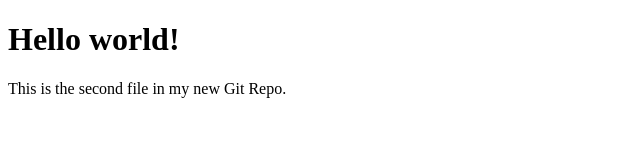
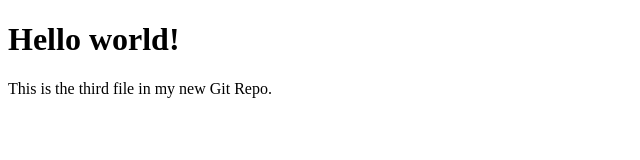
Before and after one commit to arwin47/rough, a plain HTML site: page index2.html in a window 1280 px wide. Shown: the full height of the page, 0-640 px from the left. Drawn offline with Linux system fonts and the light colour scheme.

Commit message:
added files to branch

```diff
--- a/index2.html
+++ b/index2.html
@@ -6,7 +6,7 @@
 <body>
 
 <h1>Hello world!</h1>
-<p>This is the second file in my new Git Repo.</p>
+<p>This is the third file in my new Git Repo.</p>
 
 </body>
 </html>
```
Also changed, not shown: pic.bmp (added).
